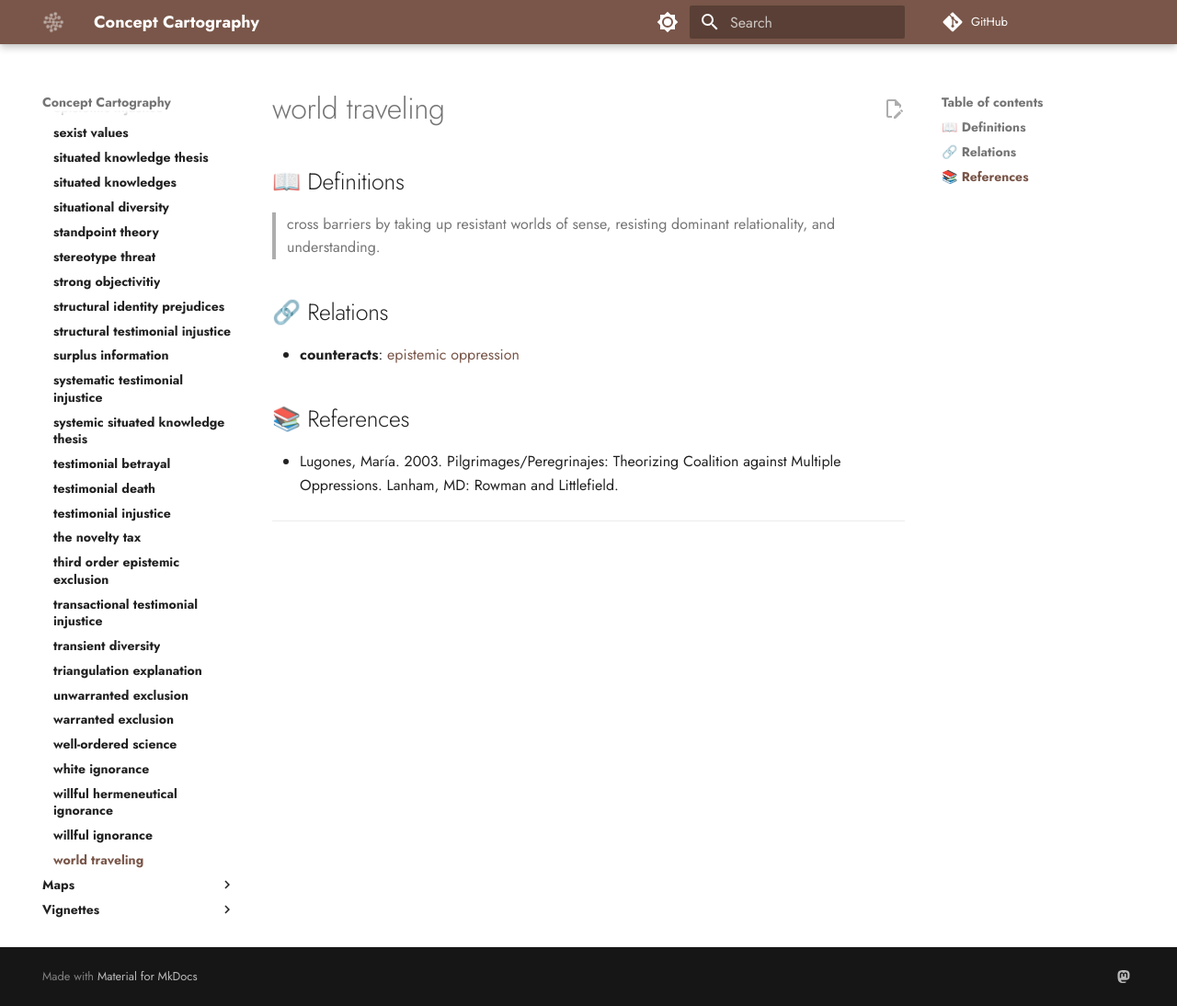
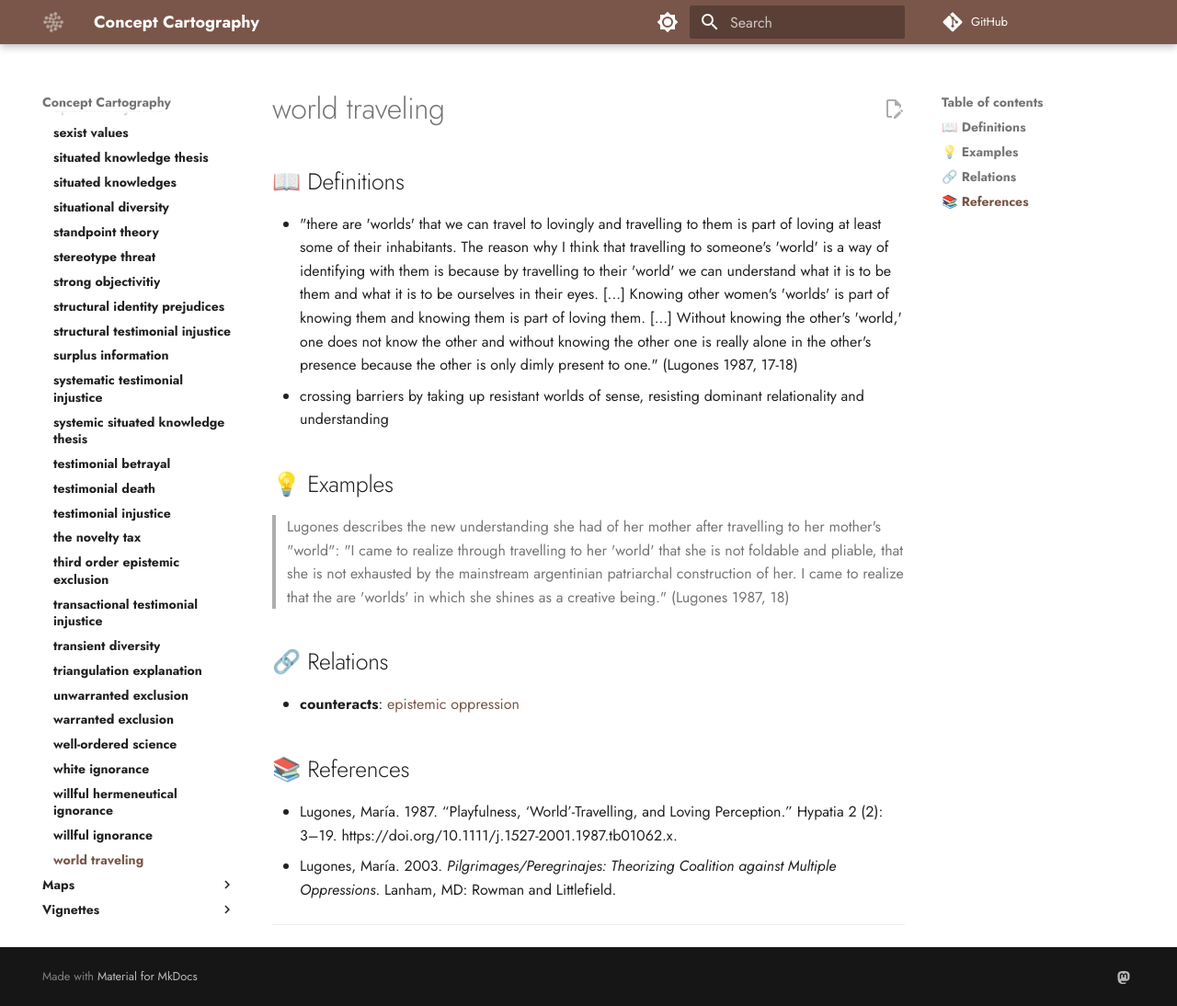
Before and after one commit to conceptcartography/conceptcartography, an MkDocs documentation site: the page built from docs/concepts/world-traveling.md, in a window 1280 px wide and 1094 px high. Shown: the whole window at 92% size. Built offline with MkDocs 1.6.1 and Material for MkDocs 9.7.7, drawn with Linux system fonts in a browser that asks for light colours; comment, search, counter and statistics services are not loaded; the version menu is left out.

Commit message:
Update world-traveling.md
As the definition we had provided was quite short and not a quote, I went back to Lugones and found something a bit more elaborate. That meant adding a reference, as I don't have access to the book. Also added an example from the paper.

```diff
--- a/docs/concepts/world-traveling.md
+++ b/docs/concepts/world-traveling.md
@@ -2,7 +2,12 @@
 
 ## 📖 Definitions
 
-> cross barriers by taking up resistant worlds of sense, resisting dominant relationality, and understanding.
+- "there are 'worlds' that we can travel to lovingly and travelling to them is part of loving at least some of their inhabitants. The reason why I think that travelling to someone's 'world' is a way of identifying with them is because by travelling to their 'world' we can understand what it is to be them and what it is to be ourselves in their eyes. [...] Knowing other women's 'worlds' is part of knowing them and knowing them is part of loving them. [...] Without knowing the other's 'world,' one does not know the other and without knowing the other one is really alone in the other's presence because the other is only dimly present to one." (Lugones 1987, 17-18)
+- crossing barriers by taking up resistant worlds of sense, resisting dominant relationality and understanding
+
+## 💡 Examples
+
+> Lugones describes the new understanding she had of her mother after travelling to her mother's "world": "I came to realize through travelling to her 'world' that she is not foldable and pliable, that she is not exhausted by the mainstream argentinian patriarchal construction of her. I came to realize that the are 'worlds' in which she shines as a creative being." (Lugones 1987, 18)
 
 ## 🔗 Relations
 
@@ -10,7 +15,9 @@
 
 ## 📚 References
 
-- Lugones, María. 2003. Pilgrimages/Peregrinajes: Theorizing Coalition against Multiple Oppressions. Lanham, MD: Rowman and Littlefield.
+- Lugones, María. 1987. “Playfulness, ‘World’-Travelling, and Loving Perception.” Hypatia 2 (2): 3–19. https://doi.org/10.1111/j.1527-2001.1987.tb01062.x.
+- Lugones, María. 2003. _Pilgrimages/Peregrinajes: Theorizing Coalition against Multiple Oppressions_. Lanham, MD: Rowman and Littlefield.
+
 
 ---
 
```
